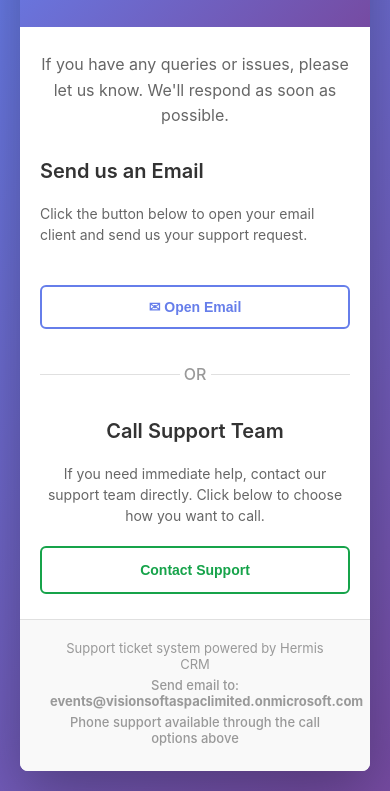
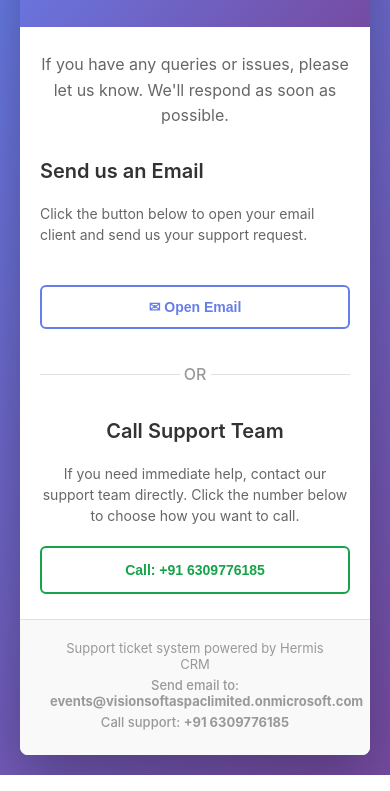
Before and after one commit to VisionsoftInc/Hermis-support-page, a website: page public/index.html in a window 390 px wide. Shown: the part 110-901 px from the top of the page. Drawn offline with Linux system fonts and the light colour scheme.

Commit message:
phone integration

```diff
--- a/public/index.html
+++ b/public/index.html
@@ -49,11 +49,11 @@
             <h2>Call Support Team</h2>
             <p class="form-intro">
               If you need immediate help, contact our support team directly.
-              Click below to choose how you want to call.
+              Click the number below to choose how you want to call.
             </p>
 
             <button type="button" class="submit-btn call-toggle-btn" onclick="toggleCallOptions()">
-              Contact Support
+              Call: +91 6309776185
             </button>
 
             <div id="callOptions" class="call-options hidden">
@@ -71,7 +71,7 @@
       <div class="footer">
         <p>Support ticket system powered by Hermis CRM</p>
         <p class="support-email">Send email to: <strong>events@visionsoftaspaclimited.onmicrosoft.com</strong></p>
-        <p class="support-email">Phone support available through the call options above</p>
+        <p class="support-email">Call support: <strong>+91 6309776185</strong></p>
       </div>
     </div>
   </div>
```
